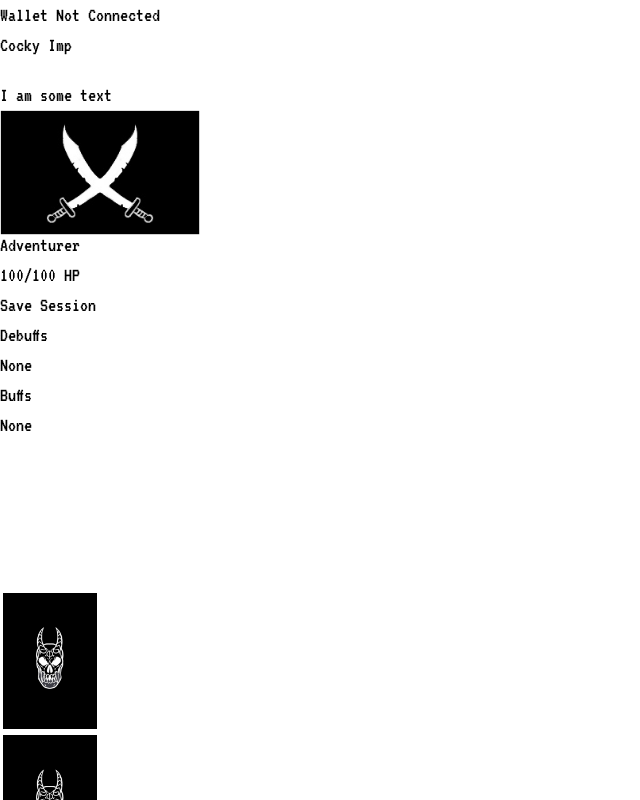
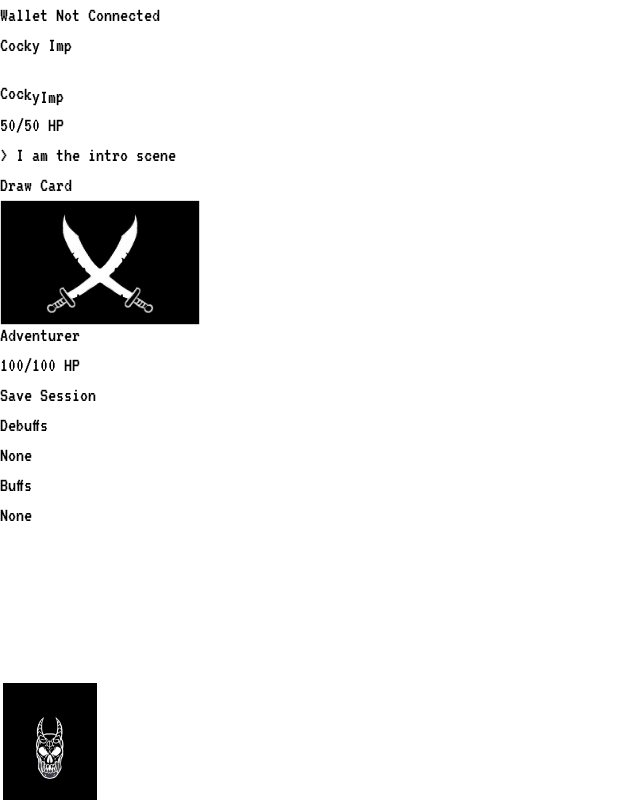
Before and after one commit to CursedAscent/dapp, a SvelteKit app: page /gamemode/tutorial/combat in a window 1280 px wide. Shown: the top 800 px of the page, without its empty margins (0-640 px from the left). Built offline with nearby package versions, Linux system fonts and the light colour scheme.

Commit message:
feat(combat): Made some progress on combat UI

```diff
--- a/src/lib/components/AnimatedText.svelte
+++ b/src/lib/components/AnimatedText.svelte
@@ -4,6 +4,7 @@
 
     export let text: String;
     export let type: String = "still";
+    export let size: string = "normal";
 </script>
 
 <style>
@@ -53,9 +54,9 @@
     <div class="letters-wave">
         {#each text as letter}
             {#if letter == ' '}
-                <span class="px-0.5"></span>
+                <span class={size == 'big' ? 'text-2xl px-0.5': 'px-0.5'}></span>
             {:else}
-                <span>{letter}</span>
+                <span class={size == 'big' ? 'text-2xl': ''}>{letter}</span>
             {/if}
         {/each}
     </div>
--- a/src/lib/components/CursedCard.svelte
+++ b/src/lib/components/CursedCard.svelte
@@ -15,7 +15,7 @@
 
 <style>
     .card-container {
-        min-width: 250px;
+        min-width: 150px;
     }
 
     .card-container-holo {
@@ -49,7 +49,7 @@
     }
 
     .card-hovered-1 {
-        z-index: 999;
+        z-index: 2;
     }
 
     .card-info-title {
@@ -94,6 +94,11 @@
     <h2 class="card-info-title">{title}</h2>
     <p class="card-info-desc">{description}</p>
 </div>
+{:else if type == "basic"}
+<div class="tilting-basic-card flex relative card-container card-hovered-{hovered}" on:mouseenter={hovering} on:mouseleave={exiting}>
+    <img src="/images/cards/Dark_B_Pestilence.png" alt="A card describing an action" />
+    <p class="card-info-desc">{description}</p>
+</div>
 {:else if type == "parallax"}
 <div class="tilting-basic-card flex relative card-container-holo card-hovered-{hovered}" on:mouseenter={hovering} on:mouseleave={exiting}>
     <img class="card-container-holo-img" src="{holographSrc}" alt="A card displaying the warrior class" />
--- a/src/routes/gamemode/tutorial/combat/+page.svelte
+++ b/src/routes/gamemode/tutorial/combat/+page.svelte
@@ -2,9 +2,56 @@
     import { fly } from 'svelte/transition';
     import AdventurerStats from '$lib/components/AdventurerStats.svelte';
 	import ShufflableDeck from '$lib/components/ShufflableDeck.svelte';
+	import AnimatedText from '$lib/components/AnimatedText.svelte';
+	import CursedButton from '$lib/components/CursedButton.svelte';
+	import CursedCard from '$lib/components/CursedCard.svelte';
+
+    import { initializeTilt } from "$lib/components/TiltInitializer.svelte";
+	import { sleep } from '$lib/helpers/sleep.svelte';
+	import { xlink_attr } from 'svelte/internal';
+
+    enum GameState {
+        PickCard,
+        SealYourFate,
+    }
+
+    let cardsDrawn = false;
+    let currentState = GameState.PickCard;
+
+    async function drawCards() {
+        console.log("Drew cards");
+        cardsDrawn = true;
+        await sleep(500);
+        initializeTilt();
+    }
+
+    async function pickedCard(idx: number) {
+        cardsDrawn = false;
+        currentState = GameState.SealYourFate;
+    }
+
+    async function sealYourFate() {
+        currentState = GameState.PickCard;
+    }
+
 </script>
 
-<div class="w-full flex flex-col items-center p-5">
+<div class="relative w-full flex flex-col items-center p-5">
+    {#if cardsDrawn}
+        <div class="absolute w-full h-full bg-black/70 top-0 z-10">
+            <div class="flex flex-grow flex-col sm:flex-row items-center justify-evenly h-full">
+                <div on:click={(e) => pickedCard(0)} class="cursor-pointer" in:fly|local="{{ y: 200, x: 800, duration: 1000 }}">
+                    <CursedCard type="basic" />
+                </div>
+                <div on:click={(e) => pickedCard(1)} class="cursor-pointer" in:fly|local="{{ y: 200, x: 600, delay: 500, duration: 1000 }}">
+                    <CursedCard type="basic" />
+                </div>
+                <div on:click={(e) => pickedCard(2)} class="cursor-pointer" in:fly|local="{{ y: 200, x: 100, delay: 1000, duration: 1000 }}">
+                    <CursedCard type="basic" />
+                </div>
+            </div>
+        </div>
+    {/if}
     <div in:fly|local="{{ y: -100, duration: 1000 }}" class="flex flex-grow flex-col w-full">
         <div class="flex flex-row justify-center">
             <h1 class="text-3xl text-slate-100 text-center">
@@ -13,10 +60,29 @@
             <img style="filter: invert(1); image-rendering: pixelated; max-height:45px; max-width: 45px;" src="/images/map_fight.png" alt="Scene icon" />
         </div>
         <div class="flex border-t-2 border-slate-100 mt-5"></div>
-        <div class="flex flex-grow py-2">
-            <div  class="text-slate-100 text-lg">
-                I am some text
+        <div class="flex flex-col items-center justify-center">
+            <div class="text-red-500 text-2xl">
+                <AnimatedText type="wave" text="Cocky Imp" size="big" />
             </div>
+            <span class="text-slate-100">50/50 HP</span>
+        </div>
+        <div class="flex flex-grow flex-col py-2 overflow-y-auto">
+            <div class="text-slate-100 text-lg">
+                > I am the intro scene
+            </div>
+            {#if currentState == GameState.PickCard}
+                <div class="m-2 flex flex-none">
+                    <div on:click={(e) => drawCards()}>
+                        <CursedButton text="Draw Card" />
+                    </div>
+                </div>
+            {:else if currentState == GameState.SealYourFate}
+                <div class="m-2 flex flex-none">
+                    <div on:click={(e) => sealYourFate()}>
+                        <CursedButton text="Seal Your Fate" />
+                    </div>
+                </div>
+            {/if}
         </div>
     </div>
     <div in:fly|local="{{ y: 200, duration: 1000 }}" class="flex flex-col w-full items-center space-y-2">
@@ -33,7 +99,7 @@
                     <p class="text-slate-100">None</p>
                 </div>
             </div>
-            <div class="flex flex-grow">
+            <div class="flex flex-grow justify-center">
             </div>
             <div class="flex">
                 <img style="max-height: 150px;" src="/images/cursed_no_card_picked.png" alt="Empty card" />
```
Also changed, not shown: src/lib/stores/starknet/stores.js (line endings or trailing spaces), static/images/cards/Dark_B_Pestilence.png (added).
